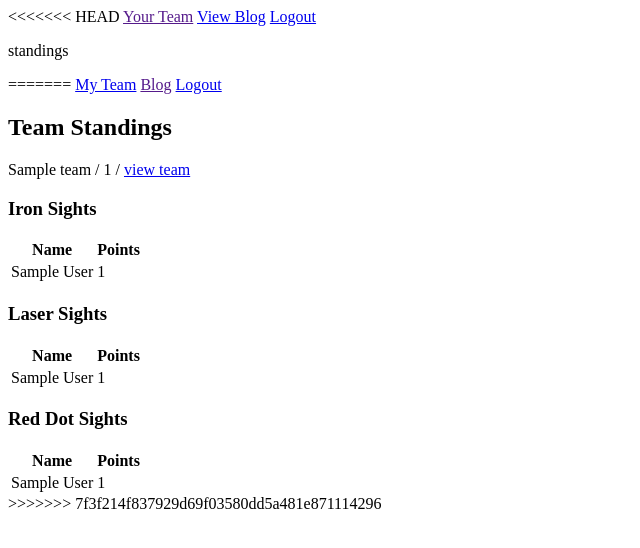
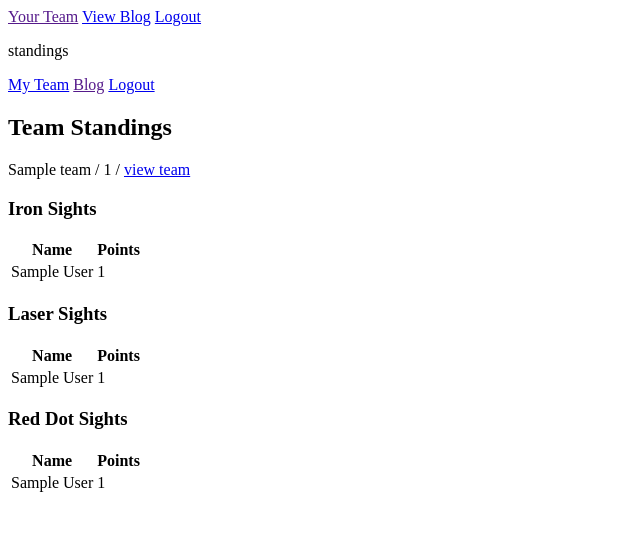
Before and after one commit to ianwhitehill/pistol_pals, a Flask app: template flask_app/templates/standings.html in a window 1280 px wide. Shown: the top 548 px of the page, without its empty margins (0-640 px from the left). Run offline with Flask 2, Linux system fonts and the light colour scheme; the template is opened without the code that fills it: most values are stand-ins (such as "Sample title", 1, 10 or a date in 2020); parts of the project's set-up code (start-up, migrations or seed data) failed here and were passed over.

Commit message:
unsure update

```diff
--- a/flask_app/templates/standings.html
+++ b/flask_app/templates/standings.html
@@ -8,7 +8,6 @@
   </head>
   <body>
     <nav class="nav_bar">
-<<<<<<< HEAD
       <a href="">Your Team</a>
       <!-- put conditional if team is already created -->
       {% if session["role"] == 2 %} {% if user.team_id == None %}
@@ -23,7 +22,6 @@
     </nav>
     <p>standings</p>
   </body>
-=======
         <a href="/myteam/{{user.team_id}}">My Team</a>
         <!-- put conditional if team is already created -->
         {% if session["role"] == 2 %}
@@ -101,5 +99,4 @@
 
     </section>
 </body>
->>>>>>> 7f3f214f837929d69f03580dd5a481e871114296
 </html>
```
Also changed, not shown: 1 other file.
